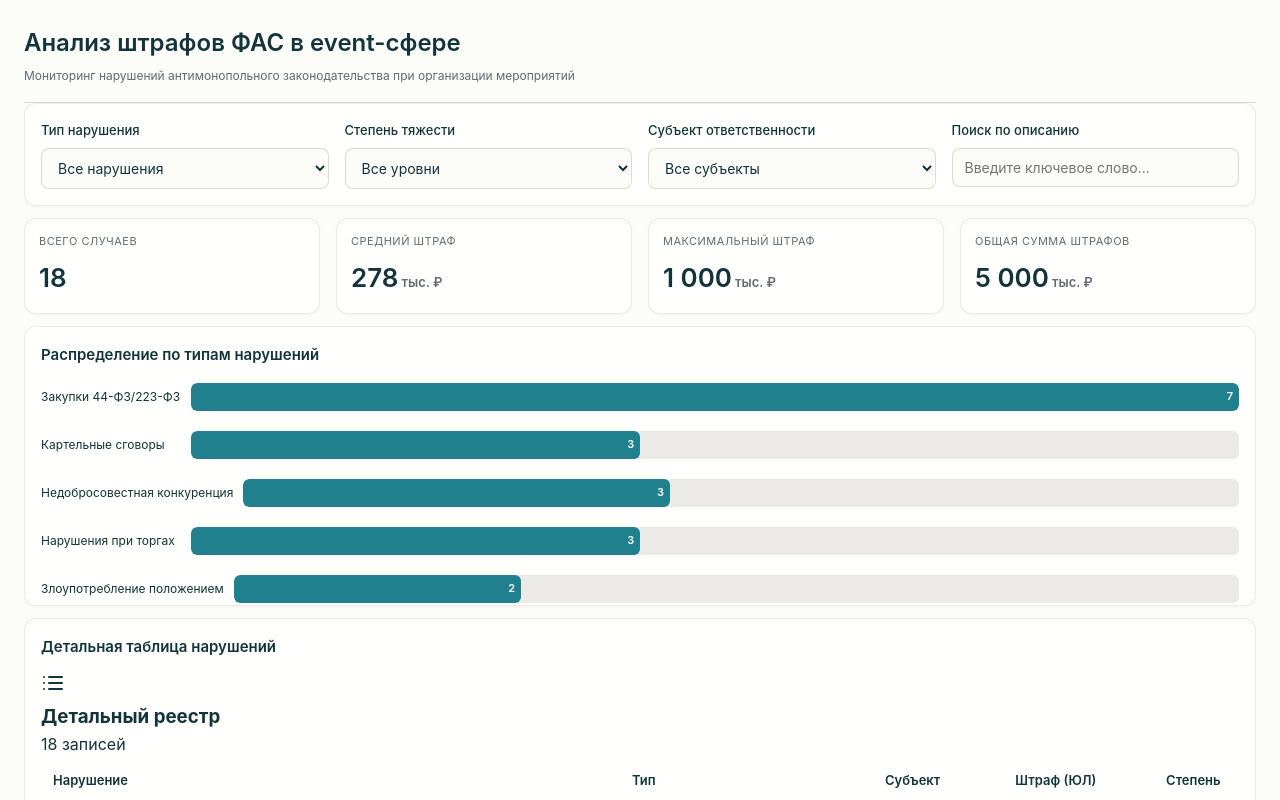
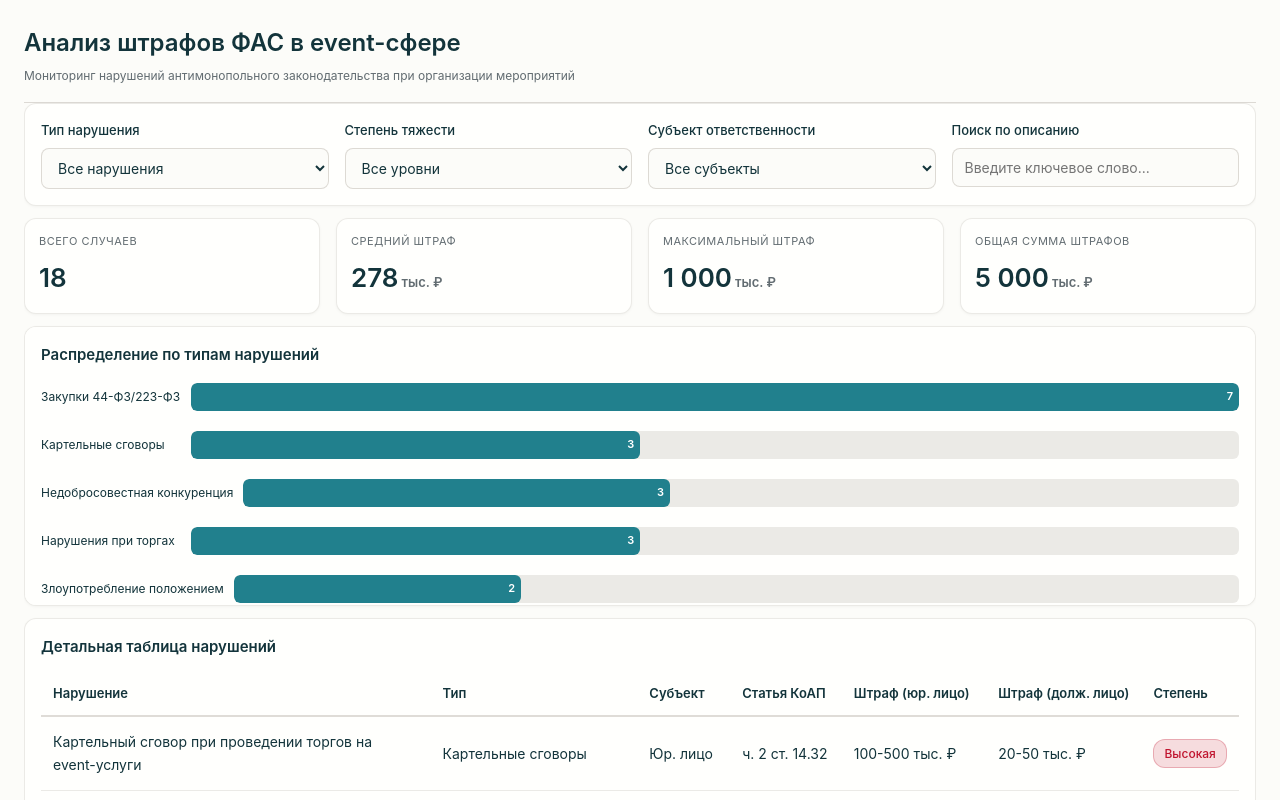
Before and after one commit to appankratova/dashboards_legal, a React (Vite) app: page / in a window 1280 px wide. Built offline with nearby package versions, Linux system fonts and the light colour scheme.

Commit message:
Update ViolationTable.tsx

```diff
--- a/components/ViolationTable.tsx
+++ b/components/ViolationTable.tsx
@@ -1,7 +1,6 @@
 import React from 'react';
 import { Violation } from '../types';
 import { TYPE_LABELS, ENTITY_LABELS, SEVERITY_LABELS } from '../constants';
-import { User, Building2, List } from 'lucide-react';
 
 interface ViolationTableProps {
   data: Violation[];
@@ -10,72 +9,38 @@ interface ViolationTableProps {
 const ViolationTable: React.FC<ViolationTableProps> = ({ data }) => {
   if (data.length === 0) {
     return (
-      <div className="bg-white rounded-xl shadow-sm border border-slate-200 p-12 flex flex-col items-center justify-center text-center h-full">
-        <div className="w-16 h-16 bg-slate-50 rounded-full flex items-center justify-center mb-4">
-          <List className="w-8 h-8 text-slate-300" />
-        </div>
-        <h3 className="text-lg font-medium text-slate-900 mb-1">Ничего не найдено</h3>
-        <p className="text-slate-500">Попробуйте изменить параметры фильтрации</p>
+      <div className="no-results">
+        Нарушения по заданным критериям не найдены
       </div>
     );
   }
 
-  const getSeverityStyles = (s: string) => {
-    switch (s) {
-      case 'high': return 'bg-rose-50 text-rose-700 border-rose-100 ring-rose-500/10';
-      case 'medium': return 'bg-amber-50 text-amber-700 border-amber-100 ring-amber-500/10';
-      case 'low': return 'bg-teal-50 text-teal-700 border-teal-100 ring-teal-500/10';
-      default: return 'bg-slate-50 text-slate-700 border-slate-100';
-    }
-  };
-
   return (
-    <div className="bg-white rounded-xl shadow-sm border border-slate-200 overflow-hidden flex flex-col h-full">
-      <div className="px-6 py-4 border-b border-slate-200 bg-white flex justify-between items-center sticky top-0 z-20">
-        <div className="flex items-center gap-2">
-          <List className="w-5 h-5 text-teal-600" />
-          <h3 className="text-base font-semibold text-slate-800">Детальный реестр</h3>
-        </div>
-        <span className="text-xs font-medium bg-slate-100 text-slate-600 px-2.5 py-1 rounded-full">
-          {data.length} записей
-        </span>
-      </div>
-
-      {/* Desktop Table */}
-      <div className="hidden md:block overflow-auto custom-scrollbar">
-        <table className="w-full text-left border-collapse">
-          <thead className="bg-slate-50/80 backdrop-blur sticky top-0 z-10">
+    <>
+      <div className="table-wrapper">
+        <table>
+          <thead>
             <tr>
-              <th className="px-6 py-3.5 text-xs font-semibold text-slate-500 uppercase tracking-wider border-b border-slate-200 w-1/3">Нарушение</th>
-              <th className="px-6 py-3.5 text-xs font-semibold text-slate-500 uppercase tracking-wider border-b border-slate-200">Тип</th>
-              <th className="px-6 py-3.5 text-xs font-semibold text-slate-500 uppercase tracking-wider border-b border-slate-200">Субъект</th>
-              <th className="px-6 py-3.5 text-xs font-semibold text-slate-500 uppercase tracking-wider border-b border-slate-200 text-right">Штраф (ЮЛ)</th>
-              <th className="px-6 py-3.5 text-xs font-semibold text-slate-500 uppercase tracking-wider border-b border-slate-200">Степень</th>
+              <th>Нарушение</th>
+              <th>Тип</th>
+              <th>Субъект</th>
+              <th>Статья КоАП</th>
+              <th>Штраф (юр. лицо)</th>
+              <th>Штраф (долж. лицо)</th>
+              <th>Степень</th>
             </tr>
           </thead>
-          <tbody className="divide-y divide-slate-100">
+          <tbody>
             {data.map((row, idx) => (
-              <tr key={idx} className="hover:bg-slate-50/80 transition-colors group">
-                <td className="px-6 py-4">
-                  <div className="text-sm text-slate-900 font-medium leading-snug mb-1">{row.name}</div>
-                  <div className="inline-flex items-center gap-1.5 px-2 py-0.5 rounded bg-slate-100 text-slate-500 text-[10px] font-mono">
-                    {row.article}
-                  </div>
-                </td>
-                <td className="px-6 py-4 text-sm text-slate-600">
-                  {TYPE_LABELS[row.type]}
-                </td>
-                <td className="px-6 py-4 text-sm text-slate-600">
-                   <div className="flex items-center gap-2">
-                     {row.entity === 'legal' ? <Building2 className="w-4 h-4 text-slate-400"/> : <User className="w-4 h-4 text-slate-400"/>}
-                     {ENTITY_LABELS[row.entity]}
-                   </div>
-                </td>
-                <td className="px-6 py-4 text-sm text-slate-700 font-medium text-right font-mono">
-                  {row.fineLegal}
-                </td>
-                <td className="px-6 py-4">
-                  <span className={`inline-flex items-center px-2.5 py-1 rounded-full text-xs font-medium border ring-1 ring-inset ${getSeverityStyles(row.severity)}`}>
+              <tr key={idx}>
+                <td>{row.name}</td>
+                <td>{TYPE_LABELS[row.type]}</td>
+                <td>{ENTITY_LABELS[row.entity]}</td>
+                <td>{row.article}</td>
+                <td>{row.fineLegal}</td>
+                <td>{row.fineOfficial}</td>
+                <td>
+                  <span className={`severity-badge severity-${row.severity}`}>
                     {SEVERITY_LABELS[row.severity]}
                   </span>
                 </td>
@@ -85,45 +50,43 @@ const ViolationTable: React.FC<ViolationTableProps> = ({ data }) => {
         </table>
       </div>
 
-      {/* Mobile Card View */}
-      <div className="md:hidden divide-y divide-slate-100">
+      {/* Mobile Card View (Styled via CSS display properties) */}
+      <div id="mobileCardView">
           {data.map((row, idx) => (
-          <div key={idx} className="p-5 space-y-4 hover:bg-slate-50 transition-colors">
-            <div className="flex justify-between items-start gap-3">
-              <h4 className="text-sm font-semibold text-slate-900 leading-snug">{row.name}</h4>
-              <span className={`flex-shrink-0 inline-flex items-center px-2 py-0.5 rounded text-[10px] font-bold uppercase border tracking-wider ${getSeverityStyles(row.severity)}`}>
+              <div key={idx} className="mobile-card-row">
+                  <div className="card-row-header">{row.name}</div>
+                  <div className="card-row-item">
+                      <span className="card-row-label">Тип:</span>
+                      <span className="card-row-value">{TYPE_LABELS[row.type]}</span>
+                  </div>
+                  <div className="card-row-item">
+                      <span className="card-row-label">Субъект:</span>
+                      <span className="card-row-value">{ENTITY_LABELS[row.entity]}</span>
+                  </div>
+                  <div className="card-row-item">
+                      <span className="card-row-label">Статья:</span>
+                      <span className="card-row-value">{row.article}</span>
+                  </div>
+                  <div className="card-row-item">
+                      <span className="card-row-label">Штраф (ЮЛ):</span>
+                      <span className="card-row-value">{row.fineLegal}</span>
+                  </div>
+                  <div className="card-row-item">
+                      <span className="card-row-label">Штраф (ДЛ):</span>
+                      <span className="card-row-value">{row.fineOfficial}</span>
+                  </div>
+                  <div className="card-row-item">
+                      <span className="card-row-label">Степень:</span>
+                      <span className="card-row-value">
+                        <span className={`severity-badge severity-${row.severity}`}>
                            {SEVERITY_LABELS[row.severity]}
                         </span>
-            </div>
-
-            <div className="grid grid-cols-2 gap-4 text-xs">
-              <div>
-                <span className="text-slate-400 block mb-1">Тип</span>
-                <span className="text-slate-700 font-medium">{TYPE_LABELS[row.type]}</span>
-              </div>
-              <div>
-                <span className="text-slate-400 block mb-1">Статья</span>
-                <span className="text-slate-600 font-mono bg-slate-100 px-1.5 py-0.5 rounded">{row.article}</span>
-              </div>
-            </div>
-
-            <div className="pt-3 border-t border-slate-100 space-y-2">
-               <div className="flex justify-between items-center text-xs">
-                  <span className="text-slate-500 flex items-center gap-1.5">
-                    {row.entity === 'legal' ? <Building2 className="w-3.5 h-3.5"/> : <User className="w-3.5 h-3.5"/>}
-                    Субъект
                       </span>
-                  <span className="text-slate-900 font-medium">{ENTITY_LABELS[row.entity]}</span>
-               </div>
-               <div className="flex justify-between items-center text-xs">
-                  <span className="text-slate-500">Штраф (ЮЛ)</span>
-                  <span className="text-slate-900 font-bold font-mono">{row.fineLegal}</span>
-               </div>
                   </div>
               </div>
           ))}
       </div>
-    </div>
+    </>
   );
 };
 
```
Lines whose indentation alone changed are shown as unchanged.
